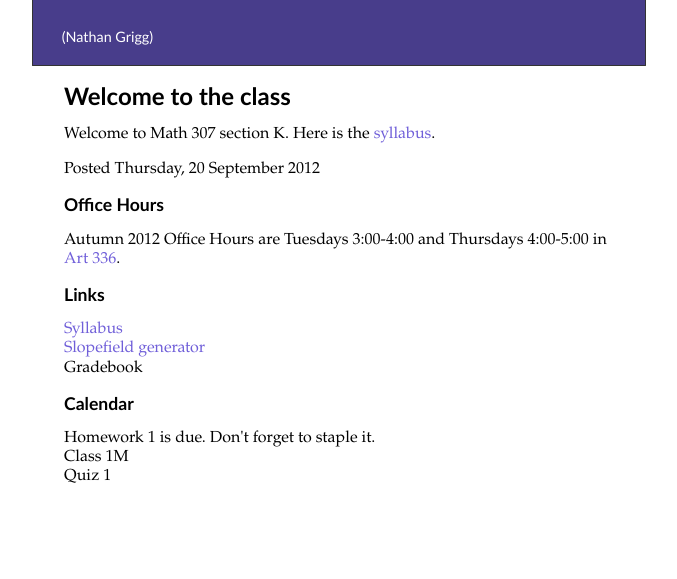
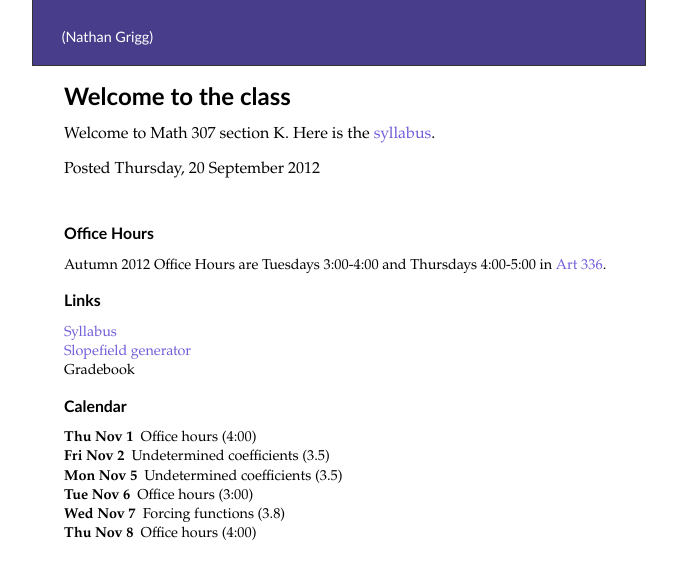
Before and after one commit to nathangrigg/website, a Jekyll site: the page built from math307/au12/_posts/2012-09-20-welcome.md, in a window 1280 px wide. Shown: the top 579 px of the page, without its empty margins (301-978 px from the left). Built offline with Jekyll 4.4.1, drawn with Linux system fonts in a browser that asks for light colours; nearby versions of some CDN libraries.

Commit message:
Calendar

```diff
--- /dev/null
+++ b/_includes/307au12cal.html
@@ -0,0 +1,71 @@
+<li class="2012-09-24"><span class="date">Mon Sep 24</span> Introduction, chapter 1</li>
+<li class="2012-09-25"><span class="date">Tue Sep 25</span> Office hours (3:00)</li>
+<li class="2012-09-26"><span class="date">Wed Sep 26</span> Integrating factors (2.1)</li>
+<li class="2012-09-27"><span class="date">Thu Sep 27</span> Office hours (4:00)</li>
+<li class="2012-09-28"><span class="date">Fri Sep 28</span> Separable equations (2.2)</li>
+<li class="2012-10-01"><span class="date">Mon Oct  1</span> Modeling (2.3)</li>
+<li class="2012-10-02"><span class="date">Tue Oct  2</span> Office hours (3:00)</li>
+<li class="2012-10-03"><span class="date">Wed Oct  3</span> More modeling (2.3)</li>
+<li class="2012-10-03"><span class="date">Wed Oct  3</span> Quiz 1</li>
+<li class="2012-10-03"><span class="date">Wed Oct  3</span> Homework 1 due</li>
+<li class="2012-10-04"><span class="date">Thu Oct  4</span> Office hours (4:00)</li>
+<li class="2012-10-05"><span class="date">Fri Oct  5</span> Linear vs. nonlinear equations (2.4)</li>
+<li class="2012-10-08"><span class="date">Mon Oct  8</span> Autonomous Equations (2.5)</li>
+<li class="2012-10-09"><span class="date">Tue Oct  9</span> Office hours (3:00)</li>
+<li class="2012-10-10"><span class="date">Wed Oct 10</span> Euler's method (2.7)</li>
+<li class="2012-10-11"><span class="date">Thu Oct 11</span> Office hours (4:00)</li>
+<li class="2012-10-12"><span class="date">Fri Oct 12</span> Existence and Uniqueness (2.8)</li>
+<li class="2012-10-12"><span class="date">Fri Oct 12</span> Quiz 2</li>
+<li class="2012-10-12"><span class="date">Fri Oct 12</span> Homework 2 due</li>
+<li class="2012-10-15"><span class="date">Mon Oct 15</span> LHCC (3.1)</li>
+<li class="2012-10-16"><span class="date">Tue Oct 16</span> Office hours (3:00)</li>
+<li class="2012-10-17"><span class="date">Wed Oct 17</span> Complex roots (3.3)</li>
+<li class="2012-10-18"><span class="date">Thu Oct 18</span> Office hours (4:00)</li>
+<li class="2012-10-19"><span class="date">Fri Oct 19</span> Reduction of order (3.4)</li>
+<li class="2012-10-19"><span class="date">Fri Oct 19</span> Quiz 3</li>
+<li class="2012-10-19"><span class="date">Fri Oct 19</span> Homework 3 due</li>
+<li class="2012-10-22"><span class="date">Mon Oct 22</span> Springs (3.7)</li>
+<li class="2012-10-23"><span class="date">Tue Oct 23</span> Office hours (3:00)</li>
+<li class="2012-10-24"><span class="date">Wed Oct 24</span> Circuits (3.7)</li>
+<li class="2012-10-25"><span class="date">Thu Oct 25</span> Office hours (4:00)</li>
+<li class="2012-10-26"><span class="date">Fri Oct 26</span> More springs and circuits (3.7)</li>
+<li class="2012-10-29"><span class="date">Mon Oct 29</span> Review</li>
+<li class="2012-10-29"><span class="date">Mon Oct 29</span> Make up quiz</li>
+<li class="2012-10-29"><span class="date">Mon Oct 29</span> Homework 4 due</li>
+<li class="2012-10-30"><span class="date">Tue Oct 30</span> Office hours (3:00)</li>
+<li class="2012-10-31"><span class="date">Wed Oct 31</span> Midterm Exam</li>
+<li class="2012-11-01"><span class="date">Thu Nov  1</span> Office hours (4:00)</li>
+<li class="2012-11-02"><span class="date">Fri Nov  2</span> Undetermined coefficients (3.5)</li>
+<li class="2012-11-05"><span class="date">Mon Nov  5</span> Undetermined coefficients (3.5)</li>
+<li class="2012-11-06"><span class="date">Tue Nov  6</span> Office hours (3:00)</li>
+<li class="2012-11-07"><span class="date">Wed Nov  7</span> Forcing functions (3.8)</li>
+<li class="2012-11-08"><span class="date">Thu Nov  8</span> Office hours (4:00)</li>
+<li class="2012-11-09"><span class="date">Fri Nov  9</span> Forcing functions (3.8)</li>
+<li class="2012-11-09"><span class="date">Fri Nov  9</span> Quiz 4</li>
+<li class="2012-11-12"><span class="date">Mon Nov 12</span> Holiday</li>
+<li class="2012-11-13"><span class="date">Tue Nov 13</span> Office hours (3:00)</li>
+<li class="2012-11-14"><span class="date">Wed Nov 14</span> Laplace transforms (6.1)</li>
+<li class="2012-11-14"><span class="date">Wed Nov 14</span> Homework 5 due</li>
+<li class="2012-11-15"><span class="date">Thu Nov 15</span> Office hours (4:00)</li>
+<li class="2012-11-16"><span class="date">Fri Nov 16</span> Laplace transforms (6.2)</li>
+<li class="2012-11-19"><span class="date">Mon Nov 19</span> Laplace transforms (6.2)</li>
+<li class="2012-11-19"><span class="date">Mon Nov 19</span> Quiz 5</li>
+<li class="2012-11-20"><span class="date">Tue Nov 20</span> Office hours (3:00)</li>
+<li class="2012-11-21"><span class="date">Wed Nov 21</span> Step functions (6.3)</li>
+<li class="2012-11-21"><span class="date">Wed Nov 21</span> Homework 6 due</li>
+<li class="2012-11-23"><span class="date">Fri Nov 23</span> Holiday</li>
+<li class="2012-11-26"><span class="date">Mon Nov 26</span> Laplace transform of step functions (6.3)</li>
+<li class="2012-11-27"><span class="date">Tue Nov 27</span> Office hours (3:00)</li>
+<li class="2012-11-28"><span class="date">Wed Nov 28</span> Discontinuous forcing functions (6.4)</li>
+<li class="2012-11-29"><span class="date">Thu Nov 29</span> Office hours (4:00)</li>
+<li class="2012-11-30"><span class="date">Fri Nov 30</span> Discontinuous forcing functions (6.4)</li>
+<li class="2012-11-30"><span class="date">Fri Nov 30</span> Quiz 6</li>
+<li class="2012-12-03"><span class="date">Mon Dec  3</span> Impulse functions (6.5)</li>
+<li class="2012-12-04"><span class="date">Tue Dec  4</span> Office hours (3:00)</li>
+<li class="2012-12-05"><span class="date">Wed Dec  5</span> Laplace worksheet</li>
+<li class="2012-12-05"><span class="date">Wed Dec  5</span> Homework 7 due</li>
+<li class="2012-12-06"><span class="date">Thu Dec  6</span> Office hours (4:00)</li>
+<li class="2012-12-07"><span class="date">Fri Dec  7</span> Review</li>
+<li class="2012-12-07"><span class="date">Fri Dec  7</span> Make up quiz</li>
+<li class="2012-12-11"><span class="date">Tue Dec 11</span> Office hours (3:00)</li>
+<li class="2012-12-12"><span class="date">Wed Dec 12</span> Final exam at 8:30</li>
--- a/_layouts/307au12.html
+++ b/_layouts/307au12.html
@@ -25,9 +25,21 @@
 <li>Gradebook</li>
 </ul>
 <h1>Calendar</h1>
-<ul>
-<li>Homework 1 is due. Don't forget to staple it.</li>
-<li>Class 1M</li>
-<li>Quiz 1</li>
+<ul class="calendar" id="307-calendar">
+{% include 307au12cal.html %}
 </ul>
 </aside>
+
+<script type="text/javascript">
+$(document).ready( function() {
+    var d = new Date(2012,10,1);
+    var now = d.toISOString().substring(0,10);
+    d.setDate(d.getDate() + 8)
+    var limit = d.toISOString().substring(0,10);
+    $("#307-calendar li").each( function() {
+        if ( this.className < now || this.className >= limit ) {
+            $(this).remove();
+        }
+    })
+});
+</script>
--- a/files/css/style.css
+++ b/files/css/style.css
@@ -122,7 +122,7 @@
 	font-weight: bold;
 }
 
-span.date {
+h1 .date {
 	font-size: 0.9em;
 	font-weight: normal;
 	margin-left: 0.25em;
@@ -219,9 +219,20 @@
     padding-right: 10px;
 }
 
+.sidebar {
+    font-size: 90%;
+    padding-top: 1em;
+}
+
 .sidebar ul {
 	list-style-type: none;
 	padding-left: 0;
 	text-indent: -1.5em;
 	margin-left: 1.5em;
 }
+
+/* calendar */
+.calendar .date {
+    font-weight: bold;
+    padding-right: 0.25em;
+}
```
Also changed, not shown: 1 other file.
